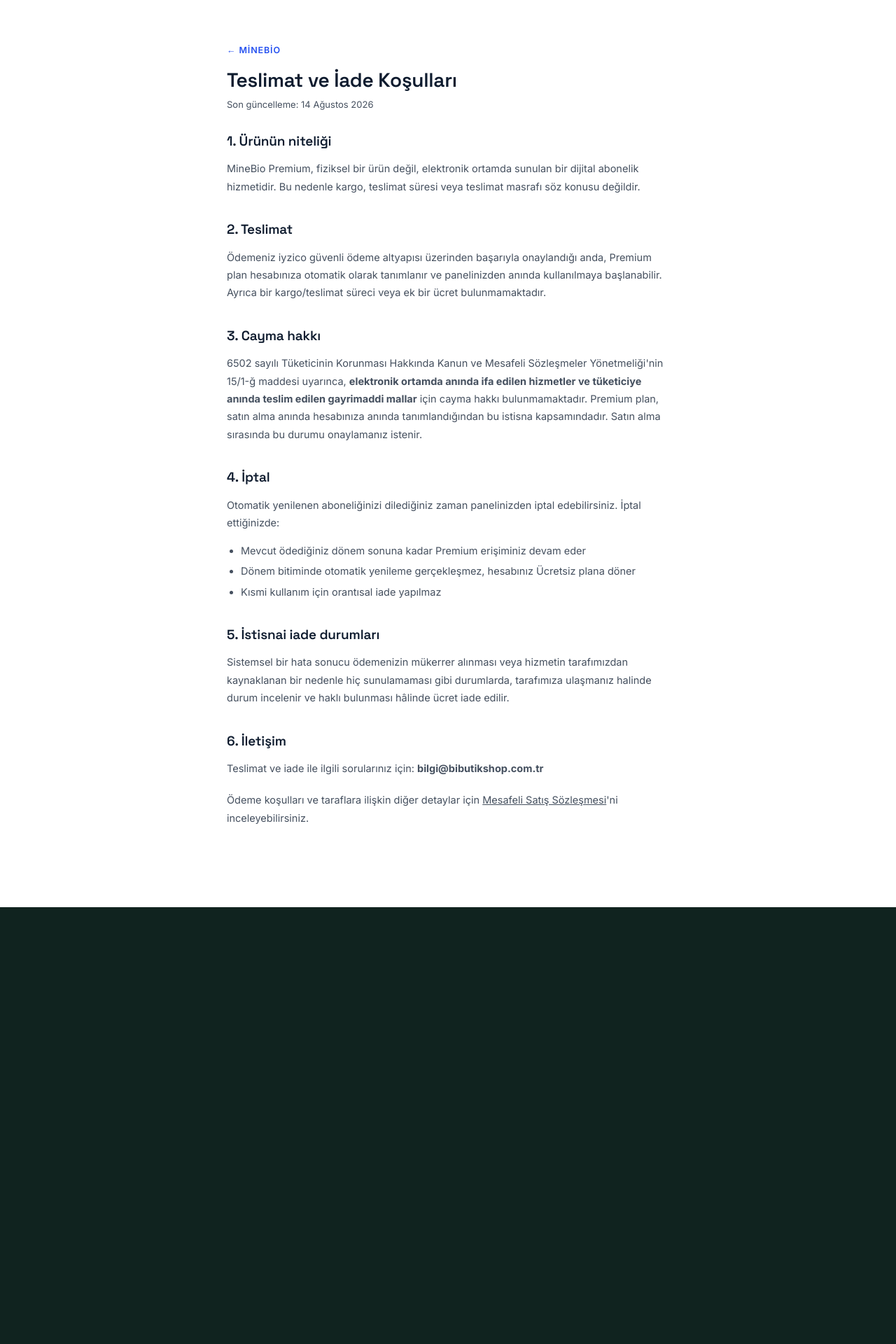
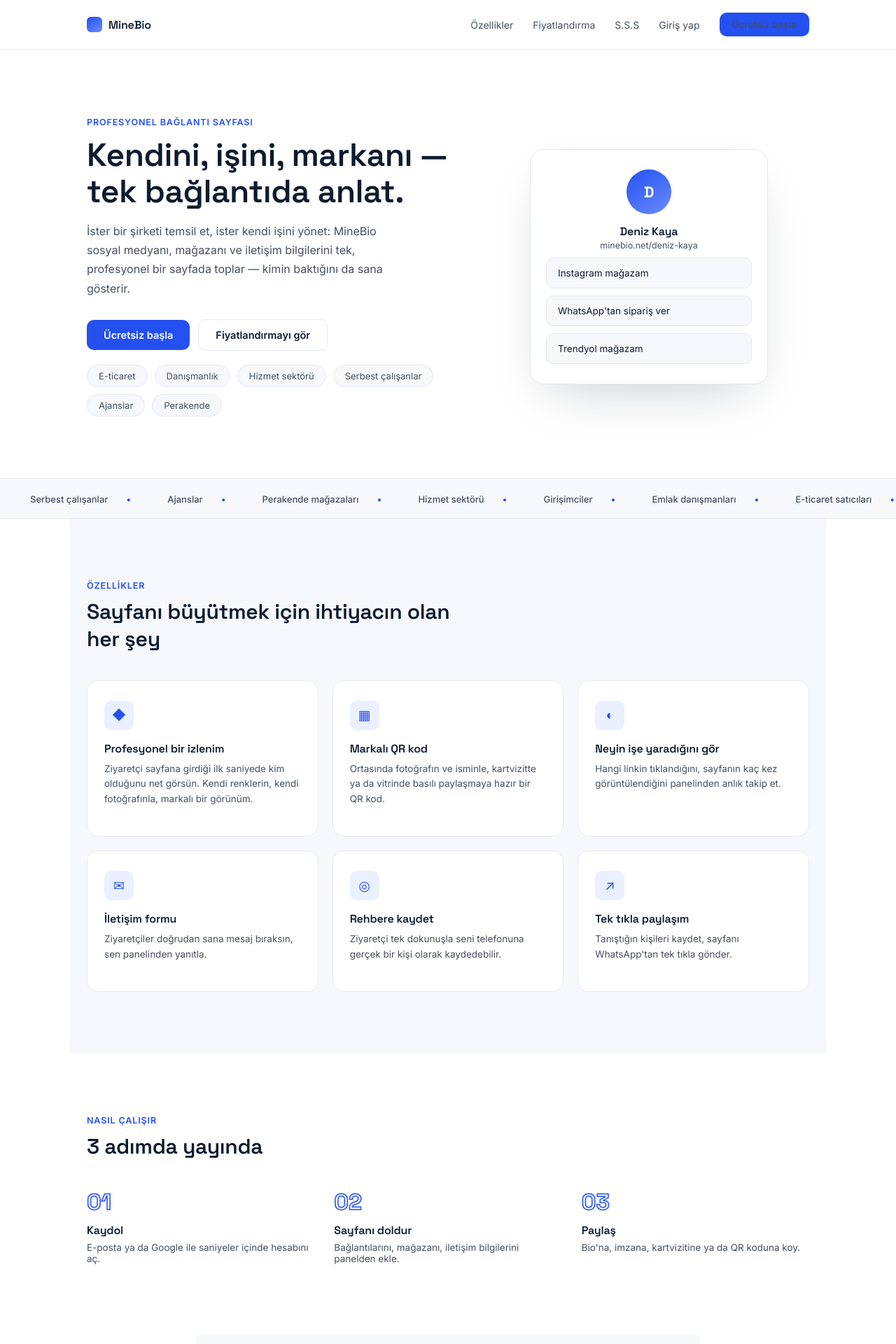
Before and after one commit to enisasistbt-ai/teksayfa, a Next.js app: page / in a window 1280 px wide. Shown: the top 1920 px of the page at 70% size. Before the commit the page ends 1296 px from the top, so only its background shows below. Built offline with nearby package versions, Linux system fonts and the light colour scheme.

Commit message:
Add files via upload

```diff
--- a/app/page.js
+++ b/app/page.js
@@ -1,80 +1,343 @@
+"use client";
+
+import { useEffect, useState } from "react";
 import Link from "next/link";
 
-export const metadata = { title: "Teslimat ve İade Koşulları — MineBio" };
+const INDUSTRIES = ["E-ticaret", "Danışmanlık", "Hizmet sektörü", "Serbest çalışanlar", "Ajanslar", "Perakende"];
 
-export default function TeslimatVeIade() {
+const MARQUEE_ITEMS = [
+  "E-ticaret satıcıları",
+  "Danışmanlar",
+  "Serbest çalışanlar",
+  "Ajanslar",
+  "Perakende mağazaları",
+  "Hizmet sektörü",
+  "Girişimciler",
+  "Emlak danışmanları",
+];
+
+const EXAMPLES = [
+  {
+    initial: "M",
+    name: "Merve Aydın",
+    handle: "merve-aydin",
+    links: ["LinkedIn profilim", "Portföyüm", "Randevu al"],
+  },
+  {
+    initial: "D",
+    name: "Deniz Kaya",
+    handle: "deniz-kaya",
+    links: ["Instagram mağazam", "WhatsApp'tan sipariş ver", "Trendyol mağazam"],
+  },
+  {
+    initial: "C",
+    name: "Can Yılmaz",
+    handle: "can-yilmaz",
+    links: ["Web sitem", "CV'm", "E-posta gönder"],
+  },
+  {
+    initial: "A",
+    name: "Ada Demir",
+    handle: "ada-demir",
+    links: ["Hizmetlerimi gör", "Randevu al", "Yorumlarımı oku"],
+  },
+];
+
+const FEATURES = [
+  {
+    icon: "◆",
+    title: "Profesyonel bir izlenim",
+    desc: "Ziyaretçi sayfana girdiği ilk saniyede kim olduğunu net görsün. Kendi renklerin, kendi fotoğrafınla, markalı bir görünüm.",
+  },
+  {
+    icon: "▦",
+    title: "Markalı QR kod",
+    desc: "Ortasında fotoğrafın ve isminle, kartvizitte ya da vitrinde basılı paylaşmaya hazır bir QR kod.",
+  },
+  {
+    icon: "◐",
+    title: "Neyin işe yaradığını gör",
+    desc: "Hangi linkin tıklandığını, sayfanın kaç kez görüntülendiğini panelinden anlık takip et.",
+  },
+  {
+    icon: "✉",
+    title: "İletişim formu",
+    desc: "Ziyaretçiler doğrudan sana mesaj bıraksın, sen panelinden yanıtla.",
+  },
+  {
+    icon: "◎",
+    title: "Rehbere kaydet",
+    desc: "Ziyaretçi tek dokunuşla seni telefonuna gerçek bir kişi olarak kaydedebilir.",
+  },
+  {
+    icon: "↗",
+    title: "Tek tıkla paylaşım",
+    desc: "Tanıştığın kişileri kaydet, sayfanı WhatsApp'tan tek tıkla gönder.",
+  },
+];
+
+const STEPS = [
+  { title: "Kaydol", desc: "E-posta ya da Google ile saniyeler içinde hesabını aç." },
+  { title: "Sayfanı doldur", desc: "Bağlantılarını, mağazanı, iletişim bilgilerini panelden ekle." },
+  { title: "Paylaş", desc: "Bio'na, imzana, kartvizitine ya da QR koduna koy." },
+];
+
+const FAQ = [
+  {
+    q: "Kod bilmem gerekir mi?",
+    a: "Hayır. Panelden bilgilerini gir, sayfan otomatik oluşur ve yayına alınır.",
+  },
+  {
+    q: "Kaç link ekleyebilirim?",
+    a: "Ücretsiz planda sınırlı sayıda link ekleyebilirsin. Premium'a geçince sınır kalkar, tüm temaların kilidi açılır.",
+  },
+  {
+    q: "Sayfamı istediğim zaman düzenleyebilir miyim?",
+    a: "Evet, panelinden her an güncelleyebilirsin — değişiklikler anında yayına yansır.",
+  },
+  {
+    q: "Yabancı müşterilerim de sayfamı anlayabilir mi?",
+    a: "Evet, sayfanda TR/EN dil seçeneği var; içeriğinin İngilizcesini de ayrıca girebilirsin.",
+  },
+];
+
+export default function Home() {
+  const [openFaq, setOpenFaq] = useState(null);
+  const [exampleIndex, setExampleIndex] = useState(0);
+
+  useEffect(() => {
+    const timer = setInterval(() => {
+      setExampleIndex((i) => (i + 1) % EXAMPLES.length);
+    }, 3200);
+    return () => clearInterval(timer);
+  }, []);
+
+  const example = EXAMPLES[exampleIndex];
+
   return (
     <div className="corp-landing">
-      <div className="legal-prose">
-        <Link href="/" className="corp-eyebrow" style={{ textDecoration: "none" }}>
-          ← MineBio
+      <nav className="corp-nav">
+        <div className="corp-nav-inner">
+          <div className="row" style={{ gap: 9 }}>
+            <span
+              style={{
+                width: 22,
+                height: 22,
+                borderRadius: 6,
+                background: "linear-gradient(145deg, var(--c-accent), #6a8bff)",
+                display: "inline-block",
+              }}
+            />
+            <span className="corp-display" style={{ fontSize: 16 }}>
+              MineBio
+            </span>
+          </div>
+          <div className="corp-nav-links">
+            <a href="#ozellikler">Özellikler</a>
+            <Link href="/fiyatlandirma">Fiyatlandırma</Link>
+            <a href="#sss">S.S.S</a>
+            <Link href="/login">Giriş yap</Link>
+            <Link href="/login" className="corp-btn" style={{ padding: "9px 18px", fontSize: 13.5 }}>
+              Ücretsiz başla
+            </Link>
+          </div>
+        </div>
+      </nav>
+
+      {/* Hero */}
+      <section className="corp-section" style={{ paddingTop: 96 }}>
+        <div className="corp-hero-row">
+          <div className="corp-hero-copy">
+            <div className="corp-eyebrow">profesyonel bağlantı sayfası</div>
+            <h1 className="corp-display" style={{ fontSize: 46, marginTop: 14, lineHeight: 1.12 }}>
+              Kendini, işini, markanı —
+              <br />
+              tek bağlantıda anlat.
+            </h1>
+            <p style={{ color: "var(--c-body)", marginTop: 18, fontSize: 16, lineHeight: 1.7, maxWidth: 460 }}>
+              İster bir şirketi temsil et, ister kendi işini yönet: MineBio
+              sosyal medyanı, mağazanı ve iletişim bilgilerini tek, profesyonel
+              bir sayfada toplar — kimin baktığını da sana gösterir.
+            </p>
+            <div className="row" style={{ marginTop: 30, gap: 12 }}>
+              <Link href="/login" className="corp-btn">
+                Ücretsiz başla
+              </Link>
+              <Link href="/fiyatlandirma" className="corp-btn-outline">
+                Fiyatlandırmayı gör
+              </Link>
+            </div>
+
+            <div className="corp-industries">
+              {INDUSTRIES.map((ind) => (
+                <span className="corp-industry-tag" key={ind}>
+                  {ind}
+                </span>
+              ))}
+            </div>
+          </div>
+
+          <div className="corp-hero-visual">
+            <div className="corp-mock corp-mock-fade" key={example.handle}>
+              <div className="corp-mock-avatar">{example.initial}</div>
+              <div className="corp-display" style={{ fontSize: 16 }}>
+                {example.name}
+              </div>
+              <div style={{ fontSize: 12.5, color: "var(--c-body)", marginTop: 2 }}>
+                minebio.net/{example.handle}
+              </div>
+              {example.links.map((l) => (
+                <a className="corp-mock-link" key={l}>
+                  {l}
+                </a>
+              ))}
+            </div>
+          </div>
+        </div>
+      </section>
+
+      {/* Kayan şerit */}
+      <div className="corp-marquee" aria-hidden="true">
+        <div className="corp-marquee-track">
+          {[...MARQUEE_ITEMS, ...MARQUEE_ITEMS].map((item, i) => (
+            <span key={i}>{item}</span>
+          ))}
+        </div>
+      </div>
+
+      {/* Özellikler */}
+      <section className="corp-section corp-section-alt" id="ozellikler">
+        <div className="corp-eyebrow">özellikler</div>
+        <h2 className="corp-display" style={{ fontSize: 30, marginTop: 10, maxWidth: 560 }}>
+          Sayfanı büyütmek için ihtiyacın olan her şey
+        </h2>
+        <div className="corp-grid-3">
+          {FEATURES.map((f) => (
+            <div className="corp-card" key={f.title}>
+              <div className="corp-card-icon">{f.icon}</div>
+              <div className="corp-display" style={{ fontSize: 16 }}>
+                {f.title}
+              </div>
+              <p style={{ fontSize: 13.5, color: "var(--c-body)", marginTop: 8, lineHeight: 1.6 }}>
+                {f.desc}
+              </p>
+            </div>
+          ))}
+        </div>
+      </section>
+
+      {/* Nasıl çalışır */}
+      <section className="corp-section">
+        <div className="corp-eyebrow">nasıl çalışır</div>
+        <h2 className="corp-display" style={{ fontSize: 30, marginTop: 10 }}>
+          3 adımda yayında
+        </h2>
+        <div className="corp-steps">
+          {STEPS.map((s, i) => (
+            <div key={s.title}>
+              <div className="corp-step-num">{String(i + 1).padStart(2, "0")}</div>
+              <div className="corp-display" style={{ fontSize: 16, marginTop: 10 }}>
+                {s.title}
+              </div>
+              <p style={{ fontSize: 13.5, color: "var(--c-body)", marginTop: 6 }}>{s.desc}</p>
+            </div>
+          ))}
+        </div>
+      </section>
+
+      {/* SSS */}
+      <section className="corp-section corp-section-alt" id="sss" style={{ maxWidth: 720 }}>
+        <div className="corp-eyebrow">sıkça sorulan sorular</div>
+        <h2 className="corp-display" style={{ fontSize: 30, marginTop: 10, marginBottom: 24 }}>
+          Merak ettiklerin
+        </h2>
+        {FAQ.map((item, i) => (
+          <div className="corp-faq-item" key={item.q}>
+            <button
+              className="corp-faq-q"
+              onClick={() => setOpenFaq(openFaq === i ? null : i)}
+            >
+              {item.q}
+              <span style={{ color: "var(--c-accent)", fontSize: 18 }}>
+                {openFaq === i ? "–" : "+"}
+              </span>
+            </button>
+            {openFaq === i && <p className="corp-faq-a">{item.a}</p>}
+          </div>
+        ))}
+      </section>
+
+      {/* Kapanış CTA */}
+      <section className="corp-section" style={{ textAlign: "center" }}>
+        <h2 className="corp-display" style={{ fontSize: 30 }}>
+          Sayfan seni bekliyor.
+        </h2>
+        <p style={{ color: "var(--c-body)", fontSize: 15, marginTop: 10 }}>
+          Kredi kartı gerekmez, 2 dakikada başla.
+        </p>
+        <Link href="/login" className="corp-btn" style={{ marginTop: 22 }}>
+          Ücretsiz başla
         </Link>
-        <h1 className="corp-display" style={{ fontSize: 28, marginTop: 16 }}>
-          Teslimat ve İade Koşulları
-        </h1>
-        <p style={{ marginTop: 6, fontSize: 13, color: "var(--c-body)" }}>
-          Son güncelleme: {new Date().toLocaleDateString("tr-TR", { day: "numeric", month: "long", year: "numeric" })}
-        </p>
+      </section>
 
-        <h2>1. Ürünün niteliği</h2>
-        <p>
-          MineBio Premium, fiziksel bir ürün değil, elektronik ortamda sunulan
-          bir dijital abonelik hizmetidir. Bu nedenle kargo, teslimat süresi
-          veya teslimat masrafı söz konusu değildir.
-        </p>
+      <footer className="corp-footer">
+        <div className="corp-footer-grid">
+          <div style={{ flex: "1 1 220px", maxWidth: 260 }}>
+            <div className="row" style={{ gap: 8 }}>
+              <span
+                style={{
+                  width: 18,
+                  height: 18,
+                  borderRadius: 5,
+                  background: "linear-gradient(145deg, var(--c-accent), #6a8bff)",
+                  display: "inline-block",
+                }}
+              />
+              <span className="corp-display" style={{ fontSize: 14 }}>
+                MineBio
+              </span>
+            </div>
+            <p style={{ fontSize: 12.5, color: "var(--c-body)", marginTop: 12, lineHeight: 1.6 }}>
+              Bağlantılarını tek sayfada topla, kimin baktığını gör.
+            </p>
+          </div>
 
-        <h2>2. Teslimat</h2>
-        <p>
-          Ödemeniz iyzico güvenli ödeme altyapısı üzerinden başarıyla
-          onaylandığı anda, Premium plan hesabınıza otomatik olarak
-          tanımlanır ve panelinizden anında kullanılmaya başlanabilir. Ayrıca
-          bir kargo/teslimat süreci veya ek bir ücret bulunmamaktadır.
-        </p>
+          <div className="corp-footer-col">
+            <div className="corp-footer-col-title">Ürün</div>
+            <Link href="/#ozellikler">Özellikler</Link>
+            <Link href="/fiyatlandirma">Fiyatlandırma</Link>
+            <Link href="/login">Giriş yap</Link>
+          </div>
 
-        <h2>3. Cayma hakkı</h2>
-        <p>
-          6502 sayılı Tüketicinin Korunması Hakkında Kanun ve Mesafeli
-          Sözleşmeler Yönetmeliği'nin 15/1-ğ maddesi uyarınca,{" "}
-          <strong>
-            elektronik ortamda anında ifa edilen hizmetler ve tüketiciye
-            anında teslim edilen gayrimaddi mallar
-          </strong>{" "}
-          için cayma hakkı bulunmamaktadır. Premium plan, satın alma anında
-          hesabınıza anında tanımlandığından bu istisna kapsamındadır. Satın
-          alma sırasında bu durumu onaylamanız istenir.
-        </p>
+          <div className="corp-footer-col">
+            <div className="corp-footer-col-title">Yasal</div>
+            <Link href="/gizlilik-politikasi">Gizlilik Politikası</Link>
+            <Link href="/cerez-politikasi">Çerez Politikası</Link>
+            <Link href="/kullanim-kosullari">Kullanım Koşulları</Link>
+            <Link href="/kvkk-aydinlatma-metni">KVKK Aydınlatma Metni</Link>
+            <Link href="/acik-riza-metni">Açık Rıza Metni</Link>
+            <Link href="/mesafeli-satis-sozlesmesi">Mesafeli Satış Sözleşmesi</Link>
+            <Link href="/teslimat-ve-iade-kosullari">Teslimat ve İade Koşulları</Link>
+          </div>
+        </div>
 
-        <h2>4. İptal</h2>
-        <p>
-          Otomatik yenilenen aboneliğinizi dilediğiniz zaman panelinizden
-          iptal edebilirsiniz. İptal ettiğinizde:
-        </p>
-        <ul>
-          <li>Mevcut ödediğiniz dönem sonuna kadar Premium erişiminiz devam eder</li>
-          <li>Dönem bitiminde otomatik yenileme gerçekleşmez, hesabınız Ücretsiz plana döner</li>
-          <li>Kısmi kullanım için orantısal iade yapılmaz</li>
-        </ul>
+        <div
+          className="row"
+          style={{
+            maxWidth: 1080,
+            margin: "28px auto 0",
+            gap: 14,
+            alignItems: "center",
+          }}
+        >
+          <span style={{ fontSize: 11.5, color: "#9aa3b2" }}>Güvenli ödeme:</span>
+          <img src="/iyzico-logo.png" alt="iyzico ile Öde" style={{ height: 20 }} />
+          <img src="/visa-logo.png" alt="Visa" style={{ height: 20 }} />
+          <img src="/mastercard-logo.png" alt="Mastercard" style={{ height: 20 }} />
+        </div>
 
-        <h2>5. İstisnai iade durumları</h2>
-        <p>
-          Sistemsel bir hata sonucu ödemenizin mükerrer alınması veya
-          hizmetin tarafımızdan kaynaklanan bir nedenle hiç sunulamaması gibi
-          durumlarda, tarafımıza ulaşmanız halinde durum incelenir ve haklı
-          bulunması hâlinde ücret iade edilir.
-        </p>
-
-        <h2>6. İletişim</h2>
-        <p>
-          Teslimat ve iade ile ilgili sorularınız için:{" "}
-          <strong>bilgi@bibutikshop.com.tr</strong>
-        </p>
-
-        <p style={{ marginTop: 20 }}>
-          Ödeme koşulları ve taraflara ilişkin diğer detaylar için{" "}
-          <Link href="/mesafeli-satis-sozlesmesi">Mesafeli Satış Sözleşmesi</Link>'ni
-          inceleyebilirsiniz.
-        </p>
-      </div>
+        <div className="corp-footer-bottom">© {new Date().getFullYear()} MineBio. Tüm hakları saklıdır.</div>
+      </footer>
     </div>
   );
 }
```
